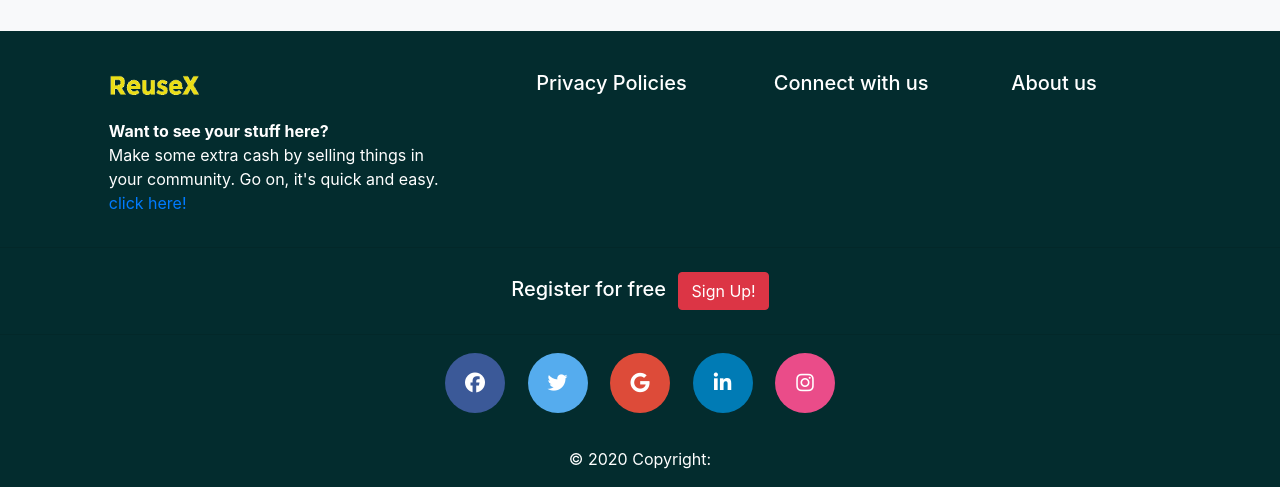
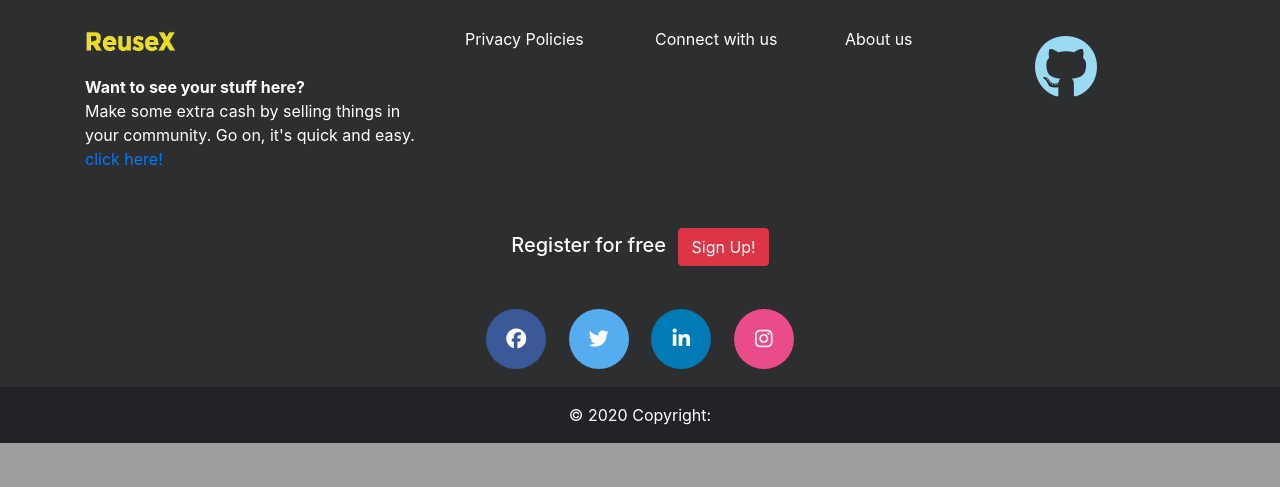
Before and after one commit to mrinal1705/ReuseX, a Django app: page / in a window 1280 px wide. Shown: the part 3270-3757 px from the top of the page. After the commit the page ends 3713 px from the top, so only its background shows below. Run offline with Django 3.2, Linux system fonts and the light colour scheme; data comes from the database, SQL or seed files in the repository; both versions use the stored data as it was after the commit; some libraries are stand-ins or nearby versions.

Commit message:
ReuseX 2

```diff
--- a/templates/base.html
+++ b/templates/base.html
@@ -179,7 +179,7 @@
     <input type="password" class="form-control" id="loginpassword" name="loginpassword" placeholder="Enter your password "required>
   </div>
 
-        <button type="submit" class="btn btn-primary">Submit</button>
+        <button type="submit" class="btn btn-primary">Login</button>
 </form>
       </div>
        <div class="modal-footer">
@@ -207,13 +207,13 @@
 
 
 <!-- Footer -->
-<footer class="page-footer font-small stylish-color-light pt-4 " style = "background-color: rgb(3, 44, 46);">
+<footer class="page-footer font-small stylish-color-light pt-4 " style = "background-color: rgb(44, 46, 48);">
 
   <!-- Footer Links -->
-  <div class="container text-center text-md-left">
+  <div class="container text-center text-md-left" >
 
     <!-- Grid row -->
-    <div class="row">
+    <div class="row" >
 
       <!-- Grid column -->
       <div class="col-md-4 mx-auto">
@@ -232,7 +232,9 @@
       <div class="col-md-2 mx-auto">
 
         <!-- Links -->
-        <a href="#!" style="color: White"><h5 class="font-weight  mt-3 mb-4" style="color: White">Privacy Policies</h5></a>
+        <a href="#!" style="color: White"><p class="font-weight  mt-3 mb-4" style="color: White">Privacy Policies</p></a>
+
+
 
 
       </div>
@@ -242,17 +244,24 @@
 
       <!-- Grid column -->
       <div class="col-md-2 mx-auto">
-        <a href="/contact" style="color: White"><h5 class="font-weight mt-3 mb-4 " style="color: White">Connect with us</h5></a>
+        <a href="/contact" style="color: White"><p class="font-weight mt-3 mb-4 " style="color: White">Connect with us</p></a>
       </div>
       <!-- Grid column -->
 
       <hr class="clearfix w-100 d-md-none">
 
 
+      <div class="col-md-2 mx-auto" >
+
+
+        <a href="/about" style="color: White"><p class="font-weight  mt-3 mb-4" style="color: White">About us</p></a>
+
+      </div>
+
+
       <div class="col-md-2 mx-auto">
 
-
-        <a href="/about" style="color: White"><h5 class="font-weight  mt-3 mb-4" style="color: White">About us</h5></a>
+        <span><a href="https://github.com/mrinal1705"><i class="fab fa-github fa-4x my-4" style="color: #9CDAF1 "></i></a></span>
 
       </div>
 
@@ -265,7 +274,7 @@
   <hr>
 
   <!-- Call to action -->
-  <ul class="list-unstyled list-inline text-center py-2">
+  <ul class="list-unstyled list-inline text-center py-2" >
     <li class="list-inline-item">
       <h5 class="mb-1" style="color: White">Register for free</h5>
     </li>
@@ -323,16 +332,14 @@
 
 </style>
   <!-- Social buttons -->
-  <ul class="list-unstyled list-inline text-center">
+  <ul class="list-unstyled list-inline text-center" >
     <li class="list-inline-item">
       <a href="https://www.facebook.com/mrinal.ghoshal.7" class="fa fa-facebook"></a>
     </li>
     <li class="list-inline-item">
       <a href="https://twitter.com/Mrinal88845952" class="fa fa-twitter"></a>
     </li>
-    <li class="list-inline-item">
-      <a href="#" class="fa fa-google"></a>
-    </li>
+
     <li class="list-inline-item">
       <a href= "https://www.linkedin.com/in/mrinal-ghoshal-71bb8b187/" class="fa fa-linkedin"></a>
     </li>
@@ -344,7 +351,7 @@
   <!-- Social buttons -->
 
   <!-- Copyright -->
-  <div class="footer-copyright text-center py-3 " style="color: White" >© 2020 Copyright:
+  <div class="footer-copyright text-center py-3 " style= "background-color: rgb(37, 34, 39); color: White" >© 2020 Copyright:
   </div>
 
   <!-- Copyright -->
--- a/templates/home/home.html
+++ b/templates/home/home.html
@@ -78,26 +78,13 @@ div.polaroid {
   box-shadow: 0 4px 8px 0 rgba(0, 0, 0, 0.2), 0 6px 20px 0 rgba(0, 0, 0, 0.19);
   text-align: center;
 }
-.image-cropper {
-    width: 250px;
-    height: 250px;
-    /* position: relative; */
-    overflow: hidden;
-    border-radius: 50%;
-}
-.profile-pic {
-  display: inline;
-  margin: auto;
-  /* margin-left: -25%; //centers the image */
-  height: 100%;
-  width: auto;
-}
+
 </style>
 
 
 {% for message in messages  %}
 
-    <div class="alert alert-{{ message.tags }} alert-dismissible fade show" role="alert">
+    <div class="alert alert-{{ message.tags }} alert-dismissible fade show mb-0" role="alert">
       <strong>Message : </strong> {{ message }}
       <button type="button" class="close" data-dismiss="alert" aria-label="Close">
         <span aria-hidden="true">&times;</span>
@@ -223,18 +210,12 @@ div.polaroid {
   </div>
 </div>
 
-<div class="jumbotron" style="background-image: url(https://media.istockphoto.com/photos/dark-blue-wallpaper-texture-picture-id898359138?k=6&m=898359138&s=170667a&w=0&h=2_iaPc51_wZS-eaeaflLkluAmU3WPKV4GIZuQn1hJ1s=); background-size: 100%; ">
+<div class="jumbotron mb-0" style="background-image: url(https://images.unsplash.com/photo-1579547944064-0180251f94c8?ixlib=rb-1.2.1&ixid=eyJhcHBfaWQiOjEyMDd9&auto=format&fit=crop&w=500&q=60); background-size: 100%; ">
   <div class="text-center">
-    <p class="display-4" style="color: White">Site Developer</p>
-
-    <div class=" image-cropper ">
-
-      <img src="https://scontent.fpat3-2.fna.fbcdn.net/v/t1.0-9/33920305_1247975988665613_8954629138505793536_o.jpg?_nc_cat=107&ccb=2&_nc_sid=09cbfe&_nc_ohc=yHY0hwAzHXAAX82cU9i&_nc_ht=scontent.fpat3-2.fna&oh=28a10096bc68bbbe0e1e5f65e7bfe616&oe=5FDC63A7"
-      alt="avatar" class="profile-pic ">
-
-    </div>
-
-
+    <p class="display-4" style="color: White"><b>Site Developer</b></p>
+    <img src="/static/img/circle-cropped (1).png" width="170px" height="170px" >
+    <h5 class="my-2" style="color: White">Mrinal Ghoshal</h5>
+    <p class="my-1" style="color: White">B.tech - ECE - 2k17</p>
   </div>
 
 </div>
--- a/templates/home/sell.html
+++ b/templates/home/sell.html
@@ -83,7 +83,7 @@
               <br>
 
 
-                <input type = "file" name = "myfile"><br>
+                <input type = "file" name = "myfile" accept="image/*" /><br>
 
 
               <br>
--- a/templates/shop/index.html
+++ b/templates/shop/index.html
@@ -169,7 +169,7 @@ padding-right: 0;
 <div style="font-size:8vw; " class = ' text-center my-4'>
 
 
-<div class="jumbotron " style="background-image: url(https://media.istockphoto.com/photos/dark-blue-wallpaper-texture-picture-id898359138?k=6&m=898359138&s=170667a&w=0&h=2_iaPc51_wZS-eaeaflLkluAmU3WPKV4GIZuQn1hJ1s=); background-size: 100%; ">
+<div class="jumbotron " style="background-image: url(https://images.unsplash.com/photo-1579546929518-9e396f3cc809?ixlib=rb-1.2.1&auto=format&fit=crop&w=1050&q=80); background-size: 100%; ">
     <div class = 'text-center my-4'>
       <b><h1 class="display-4" style="color: rgb(255, 255, 255);font-size:5vw;"><b>Lot of products to Explore!</b></h1></b>
     </div>
```
Also changed, not shown: templates/home/contact.html (+0 -8 lines), db.sqlite3, media/shop/images/test2_g12ItYt.jpg (added), media/shop/images/test2_qS2KWP3.jpg (added), static/img/call1.png (deleted), static/img/call2.jpg (deleted), static/img/call3.png (deleted), static/img/call4.png (deleted), static/img/download.jpg (deleted), static/img/mobile and laptops1.jpg (deleted), static/img/wap2.png (deleted), static/img/whatsapp1.png (deleted), 1 other file.
